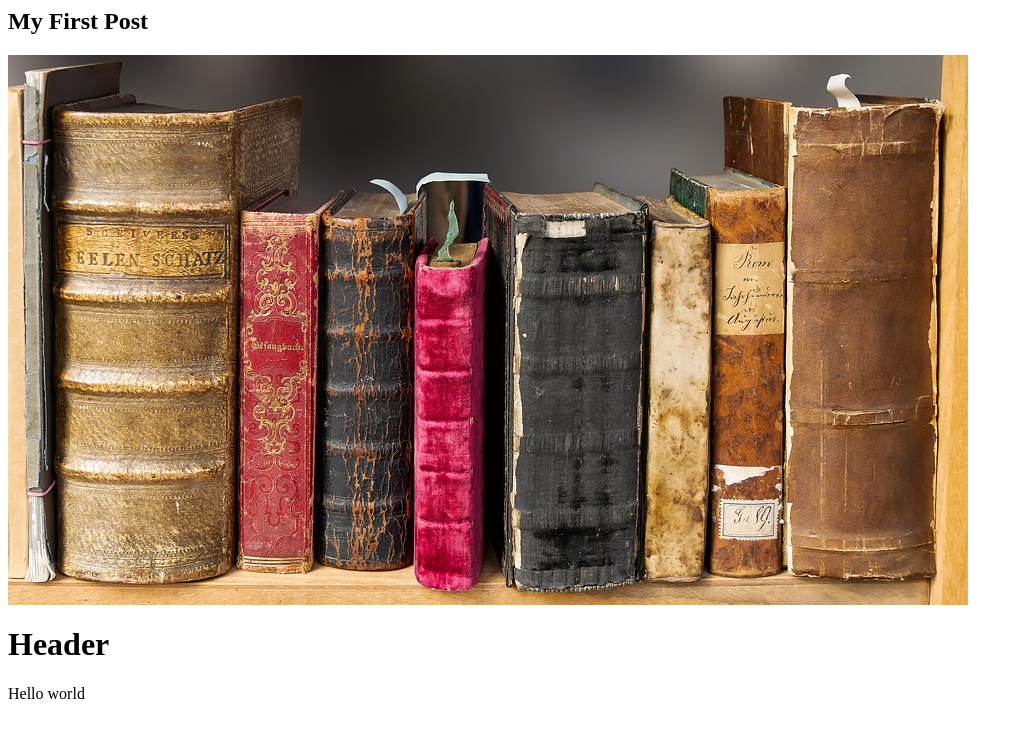
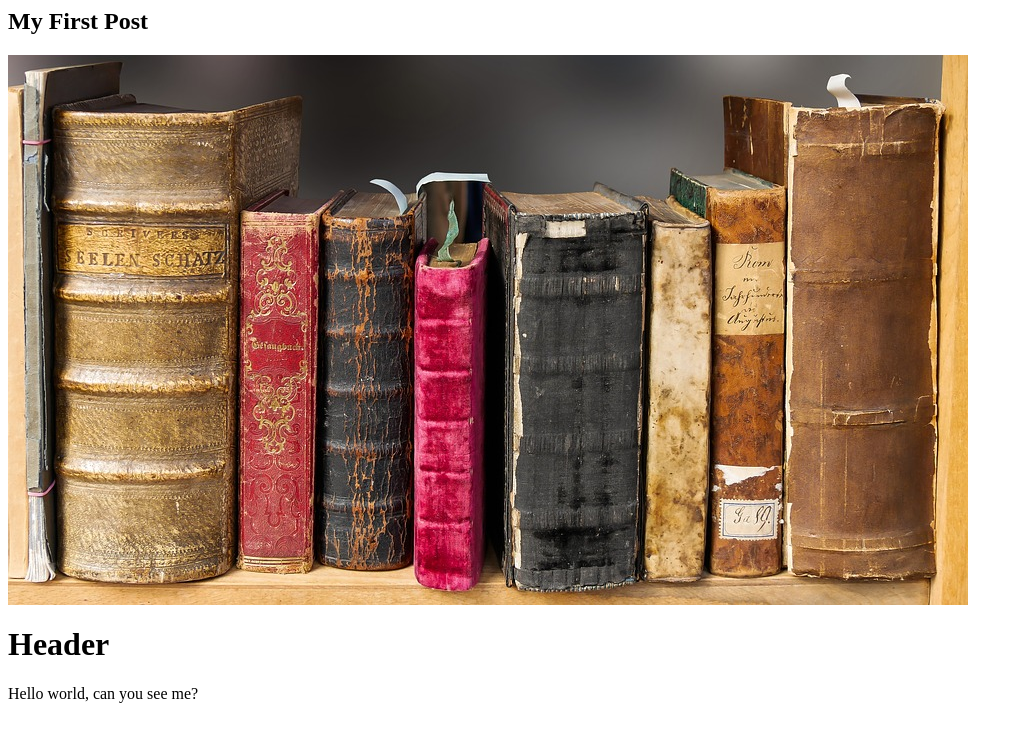
Before and after one commit to zapscribbles/eleventy-netlifycms-codingthesmartway, an Eleventy site: page posts/my-first-post.md in a window 1280 px wide. Shown: the whole page, without its empty margins (0-1023 px from the left). Built offline with nearby package versions, Linux system fonts and the light colour scheme; Eleventy itself is replaced by a stand-in of ours; files that its build step writes are made by us from their sources.

Commit message:
Update Posts “my-first-post”

```diff
--- a/posts/my-first-post.md
+++ b/posts/my-first-post.md
@@ -5,7 +5,6 @@
 date: 2021-20-07
 featuredImage: /images/uploads/placeholder.jpg
 ---
-
 # Header
 
-Hello world
+Hello world, can you see me?
```
